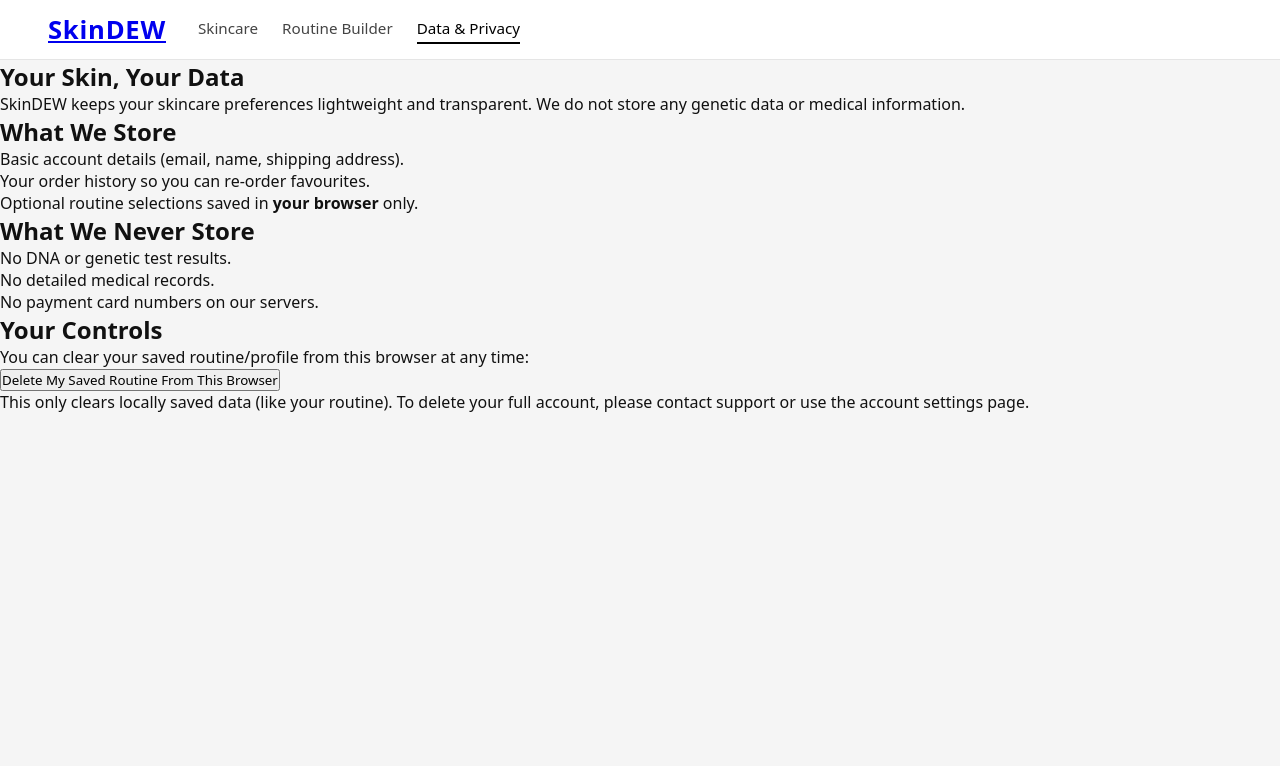
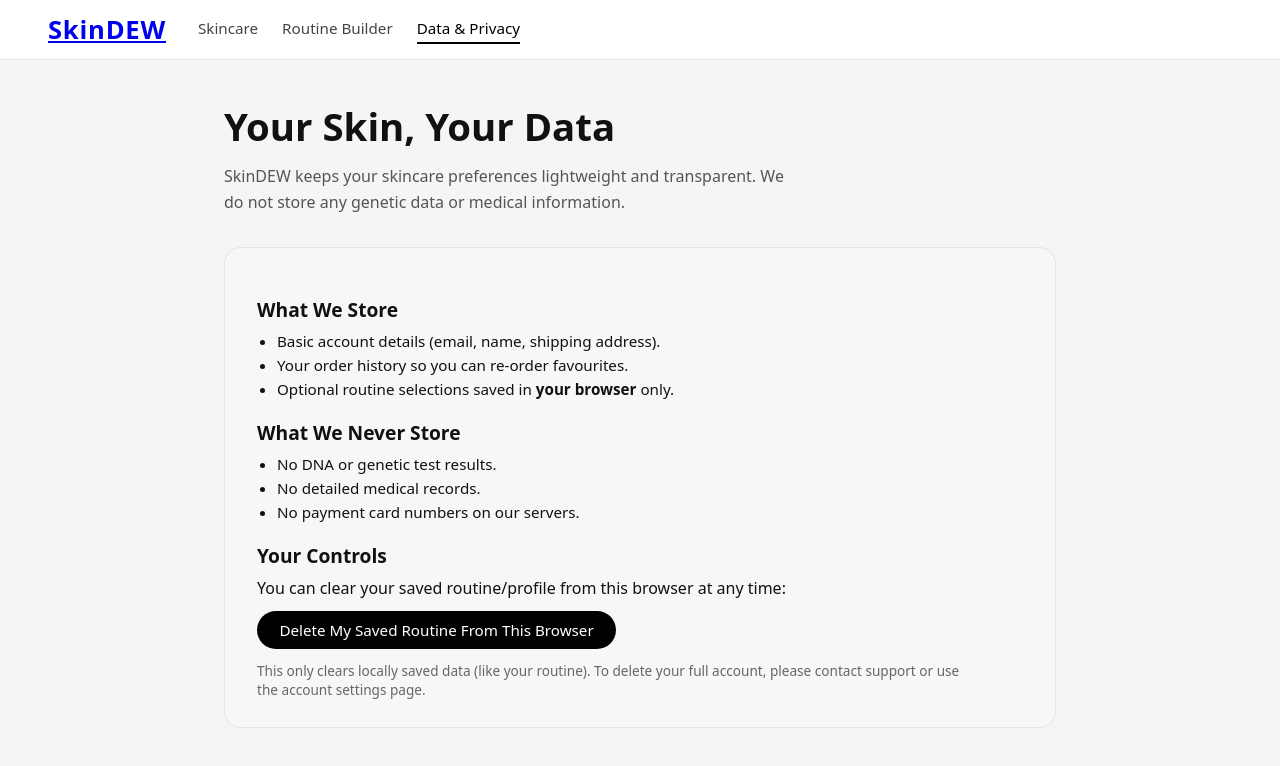
Before and after one commit to John03Rebecca/SkinDEWProject, a website: page public/pages/privacy.html in a window 1280 px wide. Drawn offline with Linux system fonts and the light colour scheme.

Commit message:
Update index.css

```diff
--- a/public/css/index.css
+++ b/public/css/index.css
@@ -429,3 +429,87 @@
 .secondary-btn:hover {
   background: #f2f2f2;
 }
+
+/* ============================
+   DATA & PRIVACY PAGE
+   ============================ */
+
+.privacy-main {
+  max-width: 960px;
+  margin: 0 auto;
+  padding: 2.5rem 5vw 4rem;
+}
+
+.privacy-hero {
+  margin-bottom: 2rem;
+}
+
+.privacy-hero h1 {
+  font-size: 2.4rem;
+  margin-bottom: 0.75rem;
+}
+
+.privacy-hero p {
+  max-width: 560px;
+  font-size: 1rem;
+  line-height: 1.6;
+  color: #555;
+}
+
+/* Card wrapper */
+.privacy-content {
+  background: #f7f7f7;
+  border-radius: 16px;
+  padding: 1.75rem 2rem;
+  border: 1px solid #e4e4e4;
+}
+
+.privacy-card {
+  max-width: 720px;
+}
+
+.privacy-section-title {
+  font-size: 1.2rem;
+  margin-top: 1.25rem;
+  margin-bottom: 0.5rem;
+}
+
+.privacy-list {
+  list-style: disc;
+  margin: 0 0 0.75rem 1.25rem;
+  padding: 0;
+}
+
+.privacy-list li {
+  margin-bottom: 0.25rem;
+  font-size: 0.95rem;
+}
+
+/* Controls + button */
+.privacy-controls {
+  margin-top: 1.25rem;
+}
+
+.privacy-btn {
+  display: inline-flex;
+  align-items: center;
+  justify-content: center;
+  padding: 0.55rem 1.4rem;
+  border-radius: 999px;
+  border: none;
+  background: #000;
+  color: #fff;
+  font-size: 0.95rem;
+  cursor: pointer;
+  margin-top: 0.75rem;
+}
+
+.privacy-btn:hover {
+  background: #222;
+}
+
+.privacy-note {
+  margin-top: 0.75rem;
+  font-size: 0.85rem;
+  color: #666;
+}
```
